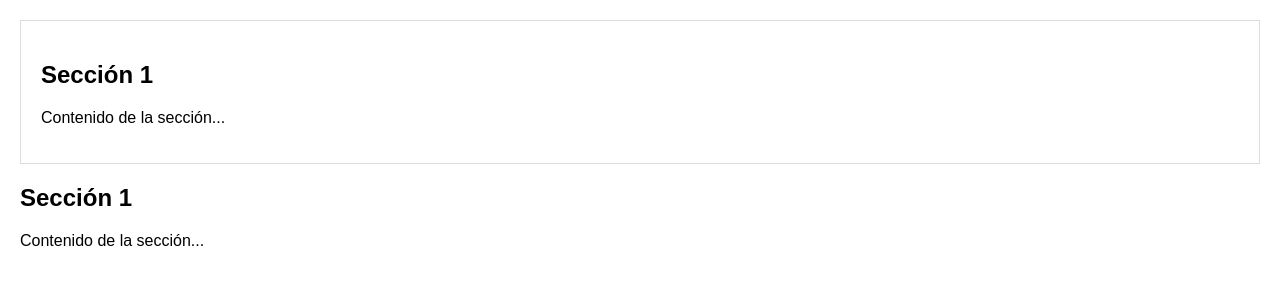
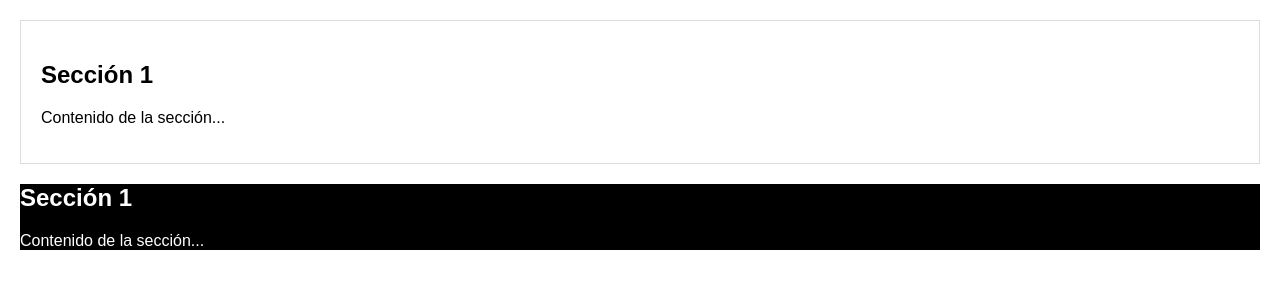
Before and after one commit to lovelaceGit/a3d2_web, a plain HTML site: page m6_uf4/ejercicio4/ej4_index.html in a window 1280 px wide. Drawn offline with Linux system fonts and the light colour scheme.

Commit message:
Modificando colores

```diff
--- a/m6_uf4/ejercicio4/ej4_index.html
+++ b/m6_uf4/ejercicio4/ej4_index.html
@@ -13,7 +13,7 @@
         <p>Contenido de la sección...</p>
     </div>
     <!-- Alternativa 2 para crear secciones -->
-    <section>
+    <section id="sec1">
         <h2>Sección 1</h2>
         <p>Contenido de la sección...</p>
       </section>
--- a/m6_uf4/ejercicio4/ej4_style.css
+++ b/m6_uf4/ejercicio4/ej4_style.css
@@ -10,4 +10,9 @@ body {
     border: 1px solid #ddd;
 }
 
+#sec1 {
+    color: white;
+    background-color: black;
+}
+
 /* Agrega los estilos para las diferentes unidades de medida en cada sección */
```
